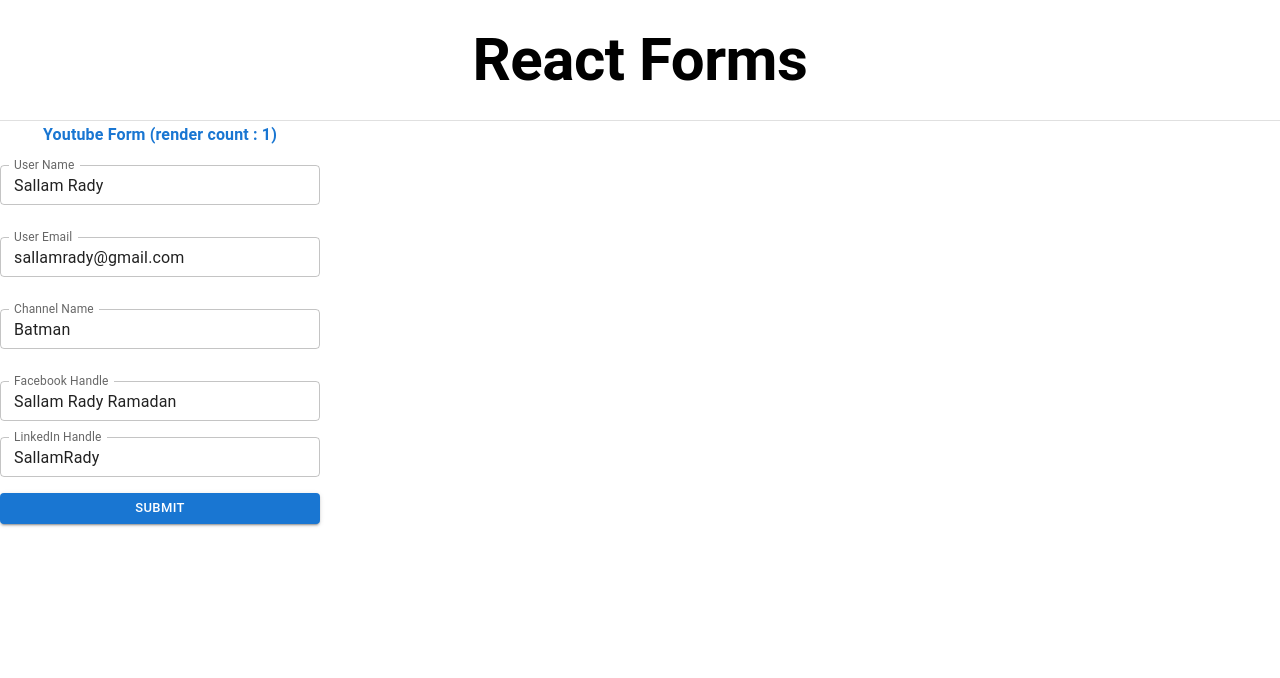
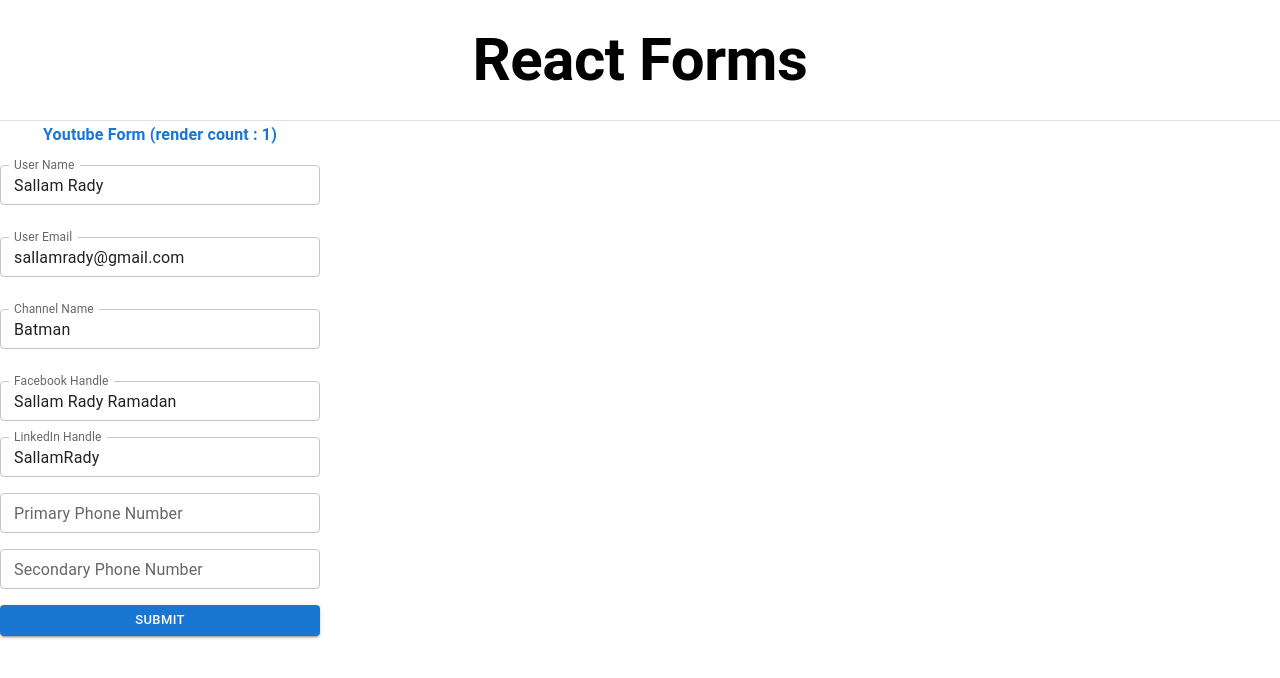
Before and after one commit to SallamRady/React-Forms, a React (Create React App) app: page / in a window 1280 px wide. Shown: the top 678 px of the page. Built offline with nearby package versions, Linux system fonts and the light colour scheme.

Commit message:
user arrays

```diff
--- a/src/components/01.YoutubeForm.tsx
+++ b/src/components/01.YoutubeForm.tsx
@@ -18,6 +18,7 @@ type FormType = {
     facebook: string;
     linkedIn: string;
   };
+  phoneNumbers: string[];
 };
 
 export default function YoutubeForm() {
@@ -35,6 +36,7 @@ export default function YoutubeForm() {
         facebook: "Sallam Rady Ramadan",
         linkedIn: "SallamRady",
       },
+      phoneNumbers: ["", ""],
     },
     // defaultValues: async () => {
     //   let response = await fetch(
@@ -177,6 +179,22 @@ export default function YoutubeForm() {
         {...register("social.linkedIn")}
       />
 
+      <TextField
+        label="Primary Phone Number"
+        aria-label="primary-number"
+        variant="outlined"
+        size="small"
+        {...register("phoneNumbers.0")}
+      />
+
+      <TextField
+        label="Secondary Phone Number"
+        aria-label="secondary-number"
+        variant="outlined"
+        size="small"
+        {...register("phoneNumbers.1")}
+      />
+
       <Button type="submit" variant="contained" size="small" sx={{ my: 2 }}>
         Submit
       </Button>
```
